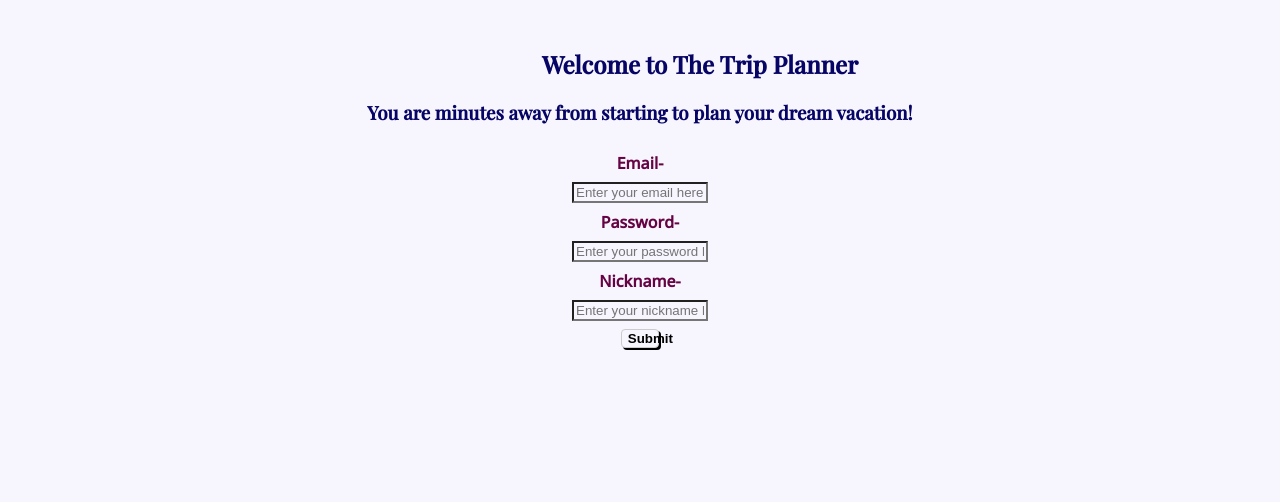
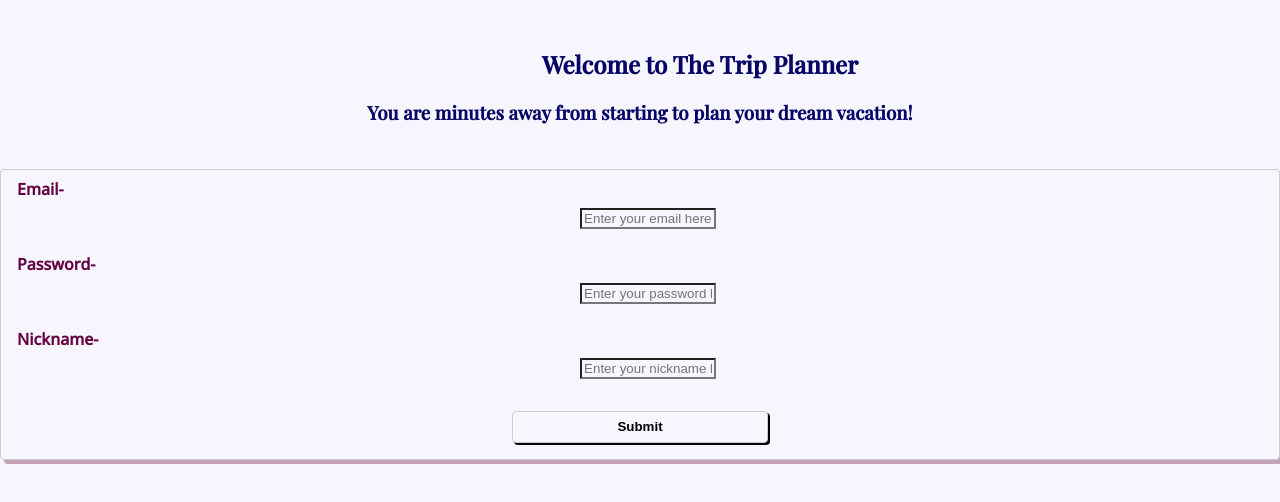
Before and after one commit to InbalGam/trip_planner, a React (Create React App) app in the folder frontend/trip-planner/: page /register in a window 1280 px wide. Shown: the top 502 px of the page. Built offline with nearby package versions, Linux system fonts and the light colour scheme; a web font is replaced by a local one.

Commit message:
added trips css

```diff
--- /dev/null
+++ b/frontend/trip-planner/src/Components/Styles/TripAddUpdate.css
@@ -0,0 +1,107 @@
+* {
+    background-color: #f7f5fe;
+}
+
+form {
+    margin-top: 2.75rem;
+    border: 0.06rem solid #ccc;
+    border-radius: 0.25rem;
+    box-sizing: border-box;
+    box-shadow: 0.25rem 0.25rem #c5a1b9;
+    text-align: left;
+}
+
+.countrySelect {
+    color: black;
+    background-color: white;
+    margin-bottom: 2rem;
+}
+
+form label {
+    margin-left: 1rem;
+}
+
+form input {
+    margin-left: 1rem;
+    margin-top: 1rem;
+    margin-bottom: 1rem;
+}
+
+.city_input {
+    align-self: flex-start;
+    width: 30%;
+}
+
+.addEmailHeadline {
+    margin-left: 1rem;
+    color: #650343;
+    font-family: 'Open Sans', sans-serif;
+    margin-top: 0;
+}
+
+.emails {
+    border-style: none;
+    border-radius: none;
+    box-shadow: none;
+}
+
+form .submitButton {
+    width: 20%;
+    height: 2rem;
+    border: 0.06rem solid #ccc;
+    border-radius: 0.25rem;
+    box-sizing: border-box;
+    box-shadow: 0.125rem 0.125rem;
+    margin-top: 1rem;
+    margin-bottom: 1rem;
+}
+
+form .submitButton:hover {
+    background-color: #c5a1b9;
+}
+
+.datePick {
+    width: 20%;
+}
+
+.react-datepicker__header {
+    background-color: #c5a1b9;
+}
+
+.react-datepicker__current-month {
+    background-color: #c5a1b9;
+}
+
+.react-datepicker__day-names {
+    background-color: #c5a1b9;
+}
+
+.react-datepicker__day-name {
+    background-color: #c5a1b9;
+}
+
+.react-datepicker__month-container {
+    background-color: #c5a1b9;
+}
+
+.react-datepicker__month {
+    background-color: #c5a1b9;
+}
+
+.react-datepicker__week {
+    background-color: #c5a1b9;
+}
+
+.react-datepicker__day {
+    background-color: #c5a1b9;
+}
+
+.react-datepicker__day--selected {
+    background-color: #7c476a;
+}
+
+.failed {
+    margin-left: 1rem;
+    margin-bottom: 0.5rem;
+    font-weight: bold;
+}
--- a/frontend/trip-planner/src/Components/Styles/TripsList.css
+++ b/frontend/trip-planner/src/Components/Styles/TripsList.css
@@ -6,7 +6,7 @@
     display: flex;
     flex-direction: row-reverse;
     gap: 10rem;
-    margin-right: 40%;
+    margin-right: 30%;
 }
 
 .add_trip_container {
--- a/frontend/trip-planner/src/Components/TripAddUpdate.js
+++ b/frontend/trip-planner/src/Components/TripAddUpdate.js
@@ -6,6 +6,7 @@ import Select from 'react-select';
 import countryList from 'react-select-country-list';
 import {insertTrip, getSpecificTrip, updateTrip} from '../Api';
 import { useNavigate } from 'react-router-dom';
+import styles from './Styles/TripAddUpdate.css';
 
 
 function TripAdd(props) {
@@ -124,13 +125,13 @@ function TripAdd(props) {
 
     return (
         <form onSubmit={submitTrip}>
-            <Select options={options} value={country} onChange={changeHandler} />
+            <Select options={options} value={country} onChange={changeHandler} className="countrySelect"/>
             <label for='city'>City</label>
-            <input id='city' type='text' name='city' value={city} placeholder={'Enter city here'} onChange={handleTextChange} className="trip_input"/>
+            <input id='city' type='text' name='city' value={city} placeholder={'Enter city here'} onChange={handleTextChange} className="city_input"/>
             <label for='start_date'>Start date</label>
-            <DatePicker selected={startDate} onChange={date => setStartDate(date)} dateFormat='dd-MMM-yy' />
+            <DatePicker selected={startDate} onChange={date => setStartDate(date)} dateFormat='dd-MMM-yy' className="datePick" />
             <label for='end_date'>End date</label>
-            <DatePicker selected={endDate} onChange={date => setEndDate(date)} dateFormat='dd-MMM-yy' />
+            <DatePicker selected={endDate} onChange={date => setEndDate(date)} dateFormat='dd-MMM-yy' className="datePick" />
             <Email email={emails} emails={emails} setEmails={setEmails} />
             <button type="submit" value="Submit" className="submitButton">Submit trip</button>
             <div className="failed">
```
